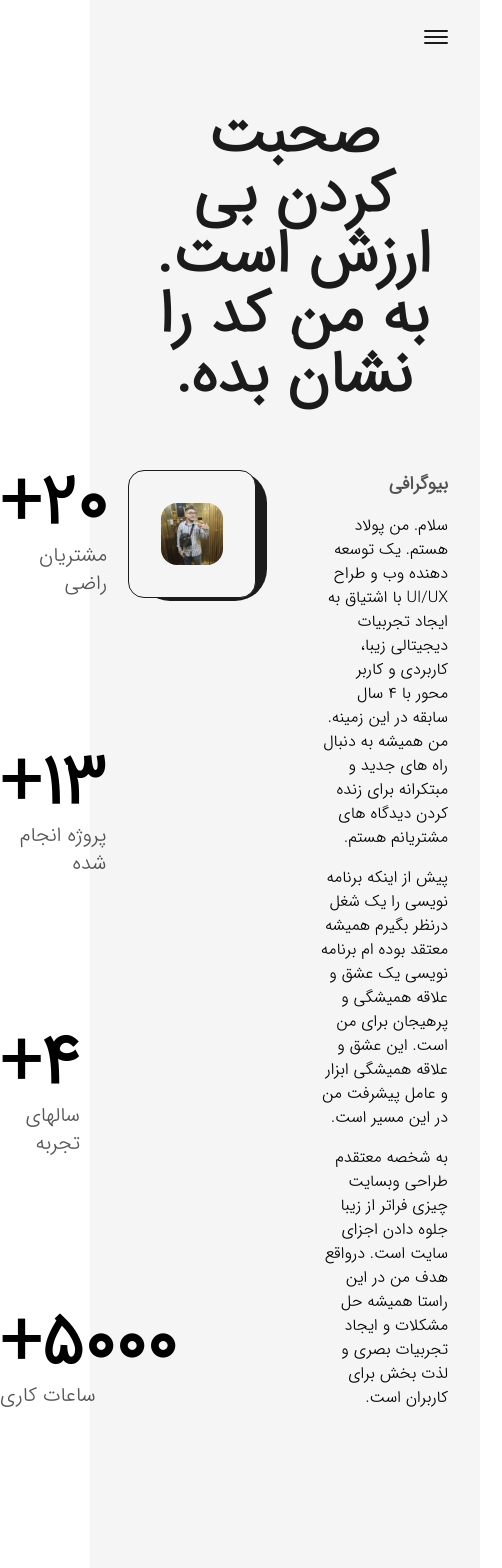
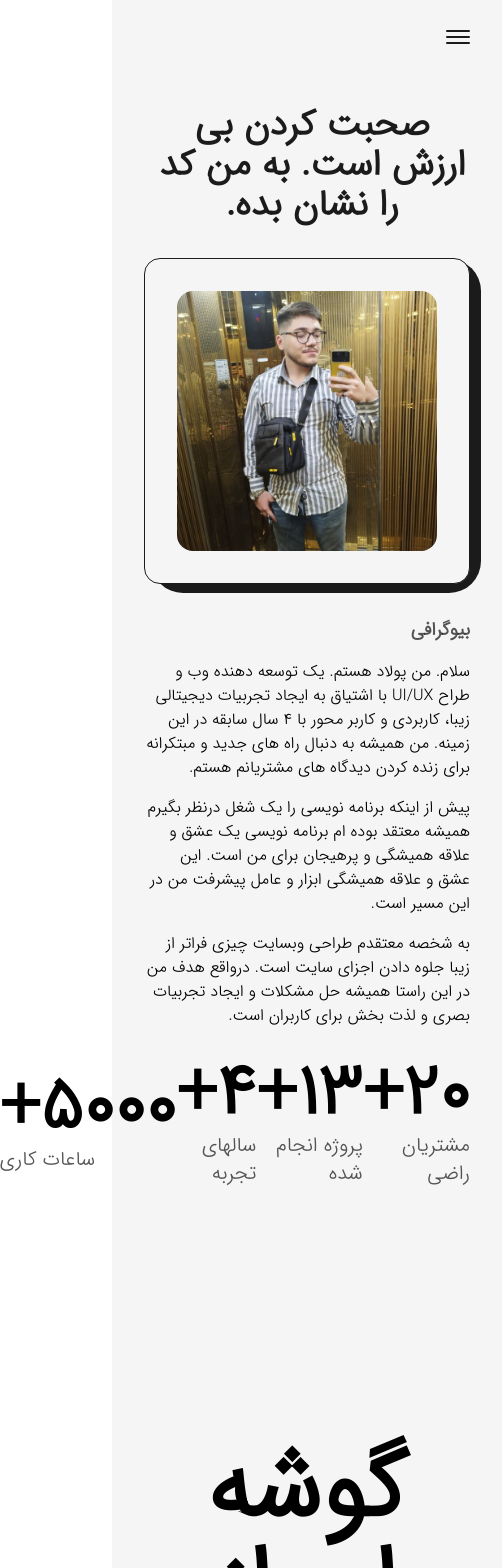
Before and after one commit to pooulad/pooulad.github.io, a Next.js app: page /about in a window 390 px wide. Shown: the top 1568 px of the page, 502 px wide, since content can reach past the window. Built offline with nearby package versions, Linux system fonts and the light colour scheme.

Commit message:
Update about.tsx

```diff
--- a/src/pages/about.tsx
+++ b/src/pages/about.tsx
@@ -39,11 +39,11 @@ function about() {
       <main className="flex items-center flex-col w-full justify-center dark:text-light">
         <Layout className="pt-16">
           <AnimatedText
-            className="!text-6xl mb-16"
+            className="!text-6xl mb-16 lg:!text-7xl md:!text-6xl sm:!text-4xl sm:mb-8"
             text={dictionary.about.title}
           />
-          <div className="grid w-full grid-cols-8 gap-16">
-            <div className="flex flex-col col-span-3 items-start justify-start">
+          <div className="grid w-full grid-cols-8 gap-16 sm:gap-8">
+            <div className="flex flex-col col-span-3 items-start justify-start xl:col-span-4 md:order-2 md:col-span-8">
               <h2 className="mb-4 text-lg font-bold uppercase text-dark/75 dark:text-light/75">
                 {dictionary.about.biography}
               </h2>
@@ -51,7 +51,7 @@ function about() {
               <p className="font-medium my-4">{dictionary.about.p2}</p>
               <p className="font-medium">{dictionary.about.p3}</p>
             </div>
-            <div className="col-span-3 bg-light p-8 relative h-max rounded-2xl border border-solid border-dark dark:bg-dark dark:border-light">
+            <div className="col-span-3 bg-light p-8 relative h-max rounded-2xl border border-solid border-dark dark:bg-dark dark:border-light xl:col-span-4 md:order-1 md:col-span-8">
               <div className="absolute top-0 -right-3 -z-10 w-[102%] h-[103%] rounded-[2rem] bg-dark dark:bg-light" />
               <Image
                 className="rounded-2xl w-full h-auto"
@@ -61,7 +61,7 @@ function about() {
                 sizes="(max-width: 768px) 100vw, (max-width: 1200px) 50vw, 33vw"
               />
             </div>
-            <div className="flex flex-col col-span-2 justify-between items-end">
+            <div className="flex flex-col col-span-2 justify-between items-end xl:col-span-8 xl:flex-row xl:items-center md:order-3">
               <div className="flex flex-col items-end justify-center">
                 <span className="inline-block font-bold text-7xl">
                   <AnimatedNumbers
```
